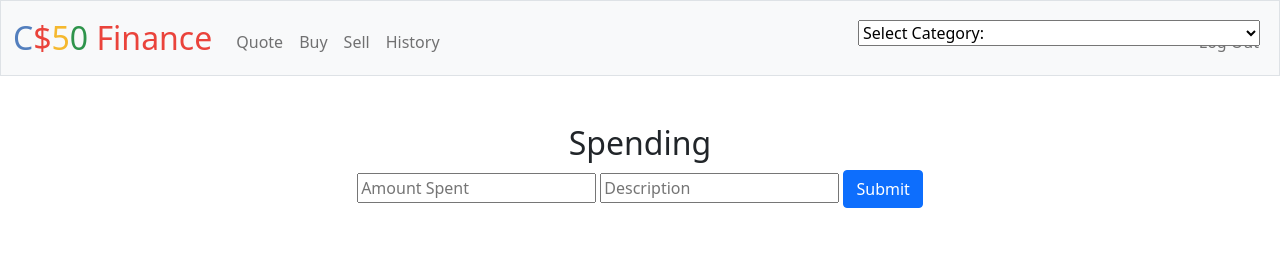
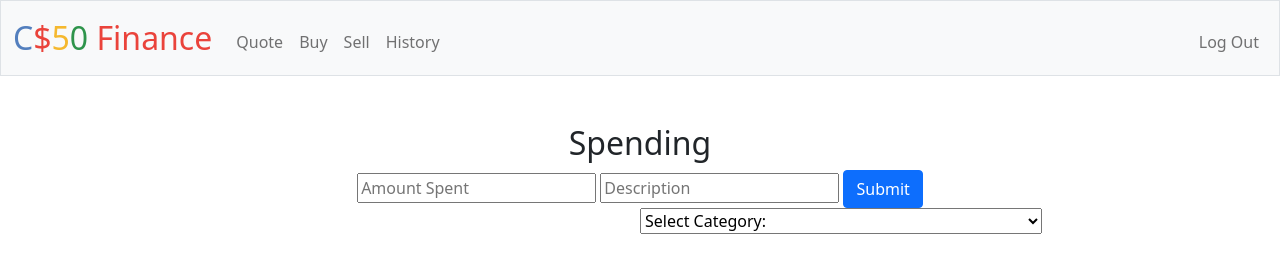
Before and after one commit to nimravid/finalproject, a Flask app: page /sell in a window 1280 px wide. Shown: the top 280 px of the page. Run offline with Flask 2, Linux system fonts and the light colour scheme; a user stored in the database is signed in; some libraries are stand-ins or nearby versions.

Commit message:
Tue, Dec 6, 2022, 4:12 PM +00:00

```diff
--- a/static/styles.css
+++ b/static/styles.css
@@ -23,7 +23,6 @@
 }
 
 .middle {
-    position:absolute;
-    top: 20px;
-    right:20px;
+    position: fixed;
+    left: 50%;
 }
```
